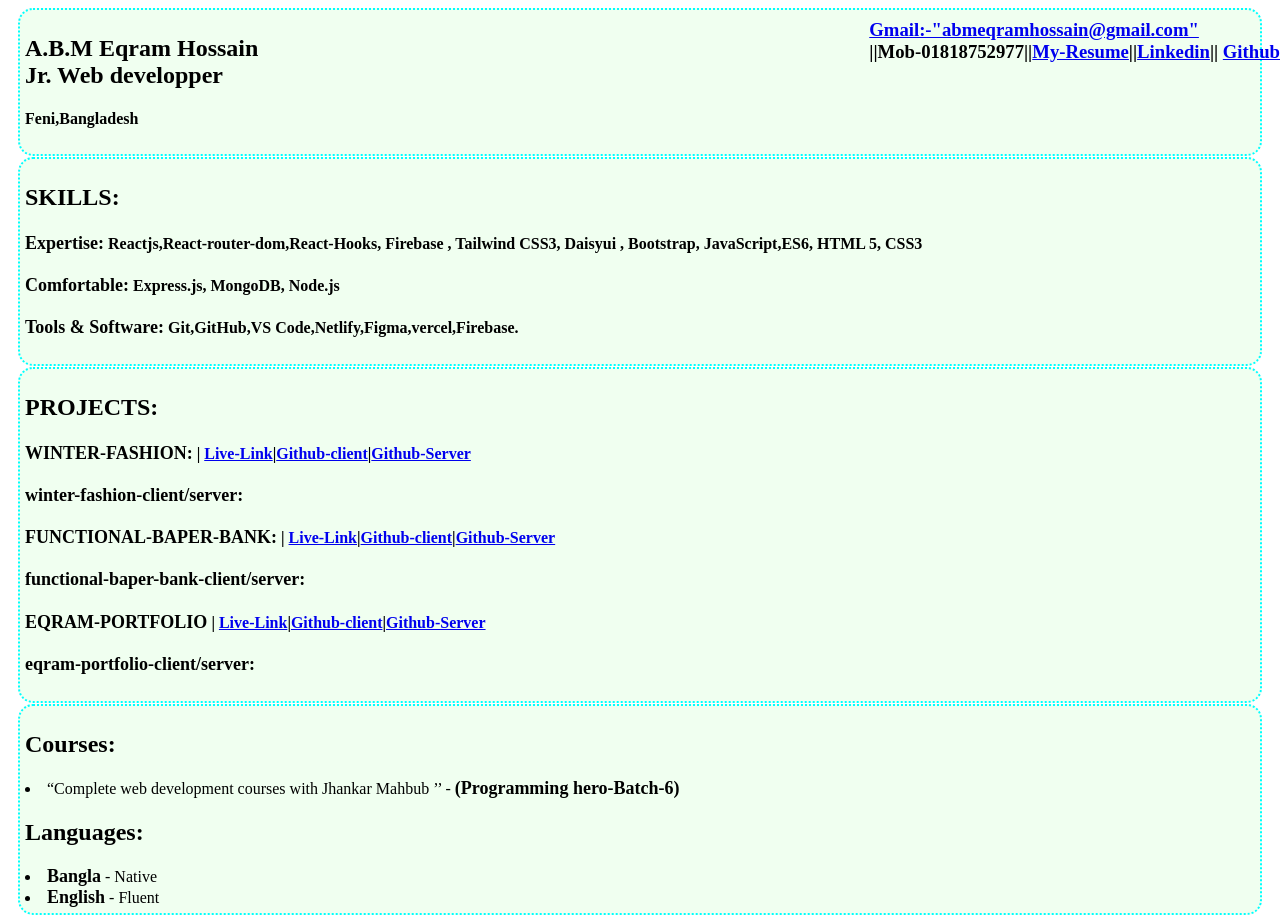
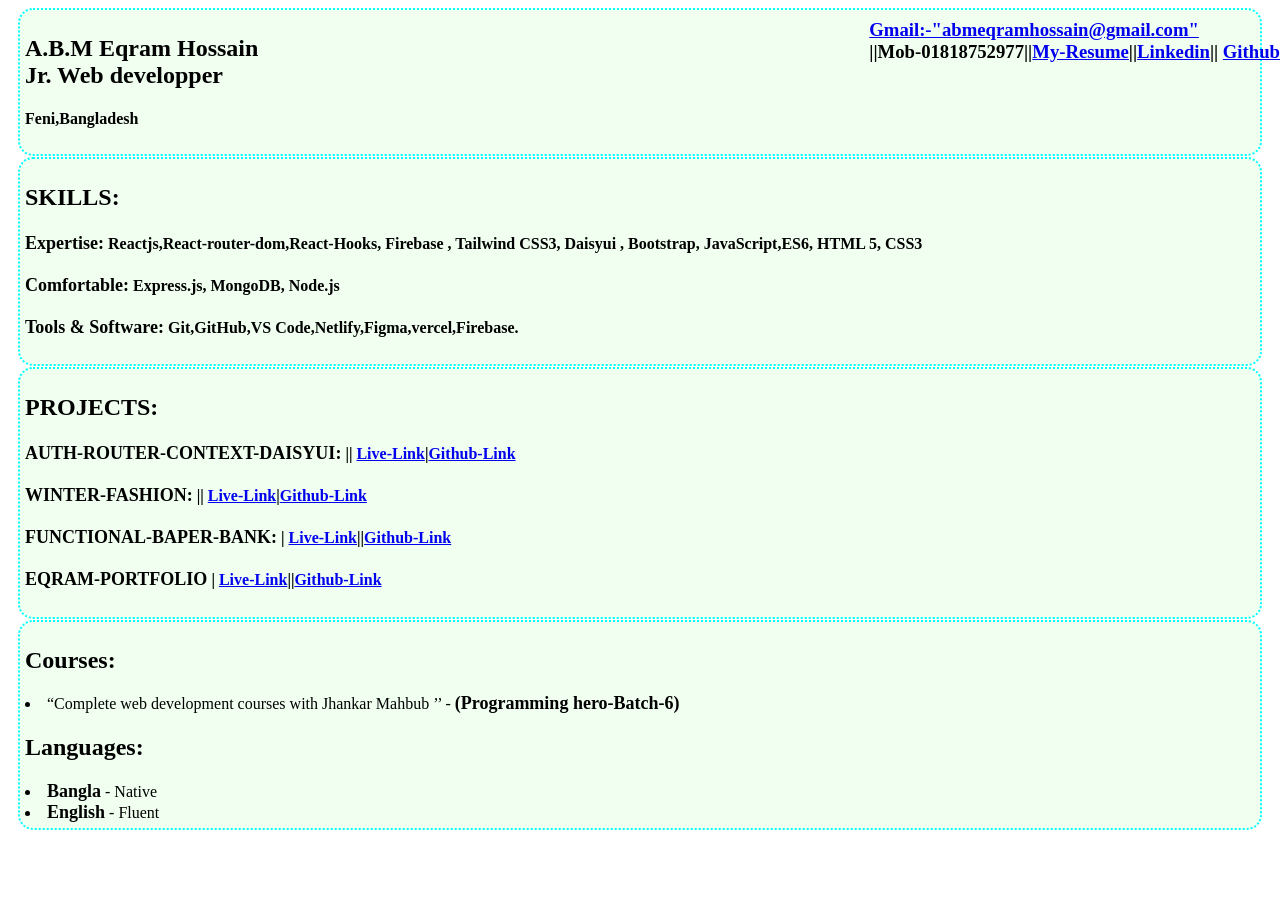
Before and after one commit to eqram1/eqram-web-development-projects-live-link, a plain HTML site: page index.html in a window 1280 px wide. After the commit the page ends 838 px from the top, so only its background shows below. Drawn offline with Linux system fonts and the light colour scheme.

Commit message:
Updated my resume

```diff
--- a/index.html
+++ b/index.html
@@ -35,26 +35,30 @@
     </div>
     <div class="name">
         <h2>PROJECTS:</h2>
-        <h4><strong>WINTER-FASHION:</strong> | <a target="_blank"
-                href="https://eqram1.github.io/winter-penguine-fashion-tailwind/">Live-Link</a>|<a
-                href="https://github.com/eqram1/winter-penguine-fashion-tailwind">Github-client</a>|<a
-                href="https://github.com/eqram1/react-tutorial-server-repo">Github-Server</a>
+        <h4><strong>AUTH-ROUTER-CONTEXT-DAISYUI:</strong> || <a target="_blank"
+                href="https://auth-router-context-813b2.firebaseapp.com/login">Live-Link</a>|<a target="_blank"
+                href="https://github.com/eqram1/auth-router-context-app">Github-Link</a>
         </h4>
-        <h4><strong>winter-fashion-client/server:</strong></h4>
         <!-- <ul>
             <li>Authentication With Google, Email and Password.</li>
             <li>Protected Route,Error Handling and wonderful Toast Message</li>
             <li>A review section client can create,update,delete their review and ratings,</li>
         </ul>
         <h4> <strong>Technologies: </strong> React, Express js ,Mongodb, Tailwind css, Firebase , Context Api.</h4> -->
-
-
+        <h4><strong>WINTER-FASHION:</strong> || <a target="_blank"
+                href="https://eqram1.github.io/winter-penguine-fashion-tailwind/">Live-Link</a>|<a target="_blank"
+                href="https://github.com/eqram1/winter-penguine-fashion-tailwind">Github-Link</a>
+        </h4>
+        <!-- <ul>
+            <li>Authentication With Google, Email and Password.</li>
+            <li>Protected Route,Error Handling and wonderful Toast Message</li>
+            <li>A review section client can create,update,delete their review and ratings,</li>
+        </ul>
+        <h4> <strong>Technologies: </strong> React, Express js ,Mongodb, Tailwind css, Firebase , Context Api.</h4> -->
         <h4><strong>FUNCTIONAL-BAPER-BANK:</strong> | <a target="_blank"
-                href="https://eqram1.github.io/baper-bank-for-more-practices/">Live-Link</a>|<a
-                href="https://github.com/eqram1/baper-bank-for-more-practices">Github-client</a>|<a
-                href="https://github.com/eqram1/doctors-advices-server-repo">Github-Server</a>
+                href="https://eqram1.github.io/baper-bank-for-more-practices/">Live-Link</a>||<a target="_blank"
+                href="https://github.com/eqram1/baper-bank-for-more-practices">Github-Link</a>
         </h4>
-        <h4><strong>functional-baper-bank-client/server:</strong></h4>
         <!-- <ul>
             <li>Authentication With Google,GitHub Email and Password.</li>
             <li>Protected Route,Error Handling and wonderful Toast Message.</li>
@@ -62,14 +66,10 @@
         </ul>
         <h4><strong>Technologies: </strong> React-Bootstrap, Express ,Mongodb, Firebase , Context,Api,react-photo-view.
         </h4> -->
-
-
         <h4><strong>EQRAM-PORTFOLIO</strong> | <a target="_blank"
-                href="https://eqram1.github.io/developer-container/">Live-Link</a>|<a
-                href="https://github.com/eqram1/developer-container">Github-client</a>|<a
-                href="https://github.com/eqram1/laptop-resale-server-repo">Github-Server</a>
+                href="https://eqram1.github.io/developer-container/">Live-Link</a>||<a target="_blank"
+                href="https://github.com/eqram1/developer-container">Github-Link</a>
         </h4>
-        <h4><strong>eqram-portfolio-client/server:</strong></h4>
         <!-- <ul>
             <li>Authentication With Google,GitHub Email and Password.</li>
             <li>Protected Route And Public Route .</li>
```
